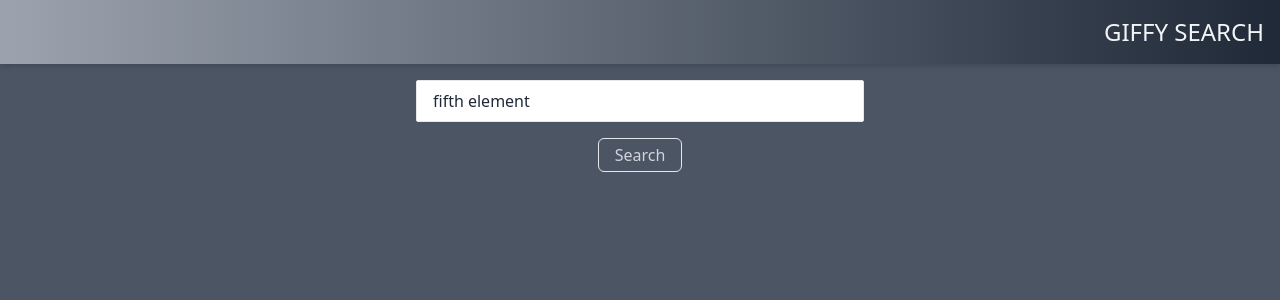
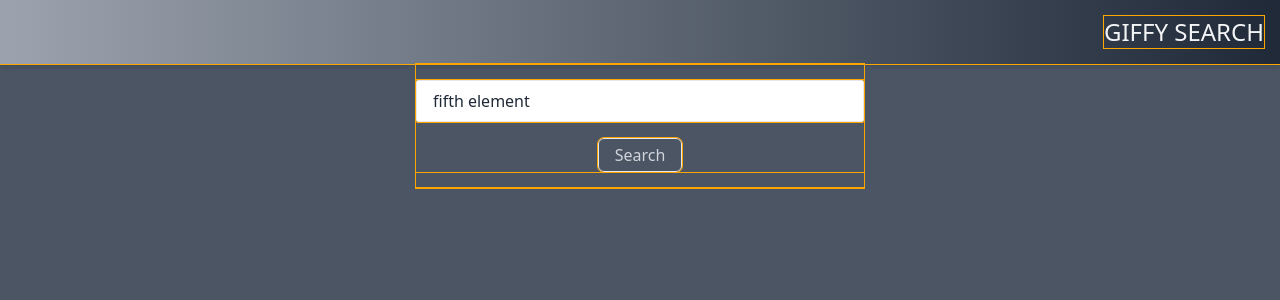
Before and after one commit to maxzz/giffy, a React (Vite) app: page / in a window 1280 px wide. Shown: the top 300 px of the page. Built offline with nearby package versions, Linux system fonts and the light colour scheme.

Commit message:
WIP: Tech stack update. 9. add debug class

```diff
--- a/index.html
+++ b/index.html
@@ -5,7 +5,7 @@
     <meta name="viewport" content="width=device-width, initial-scale=1.0">
     <title>Giffy Search</title>
 </head>
-<body>
+<body class="bg-gray-600">
     <div id="app"></div>
     <script type="module" src="src/index.tsx"></script>
 </body>
--- a/src/hooked-serach.tsx
+++ b/src/hooked-serach.tsx
@@ -33,8 +33,7 @@ export default function HookedSearch() {
     const [results, loading] = useGiphy(query);
 
     return (
-        <div className="bg-gray-600">
-            <div className="h-screen">
+        <div className="h-screen debug">
 
             <div className="h-16 px-4 flex items-center justify-end text-gray-100 bg-gradient-to-r from-gray-400 to-gray-800 shadow-md">
                 <h1 className="text-2xl uppercase">Giffy Search</h1>
@@ -53,7 +52,7 @@ export default function HookedSearch() {
                 <div className="mt-4 max-h-96 overflow-y-auto">
                     {loading
                         ? 'Loading'
-                            : <div className="grid" style={{gridTemplateColumns: 'repeat(4, minmax(100px, 1fr))'}}>
+                        : <div className="grid" style={{ gridTemplateColumns: 'repeat(4, minmax(100px, 1fr))' }}>
                             {results.map(item => {
                                 return <video autoPlay loop key={item} src={item} />;
                             })}
@@ -62,6 +61,5 @@ export default function HookedSearch() {
                 </div>
             </div>
         </div>
-        </div>
     );
 }
--- a/src/styles/index.css
+++ b/src/styles/index.css
@@ -14,3 +14,9 @@
     max-width: 200px;
     max-height: 200px;
 } */
+
+body {
+    background-color: red;
+}
+
+.debug * { outline: 1px solid orange; }
```
Lines whose indentation alone changed are shown as unchanged.
